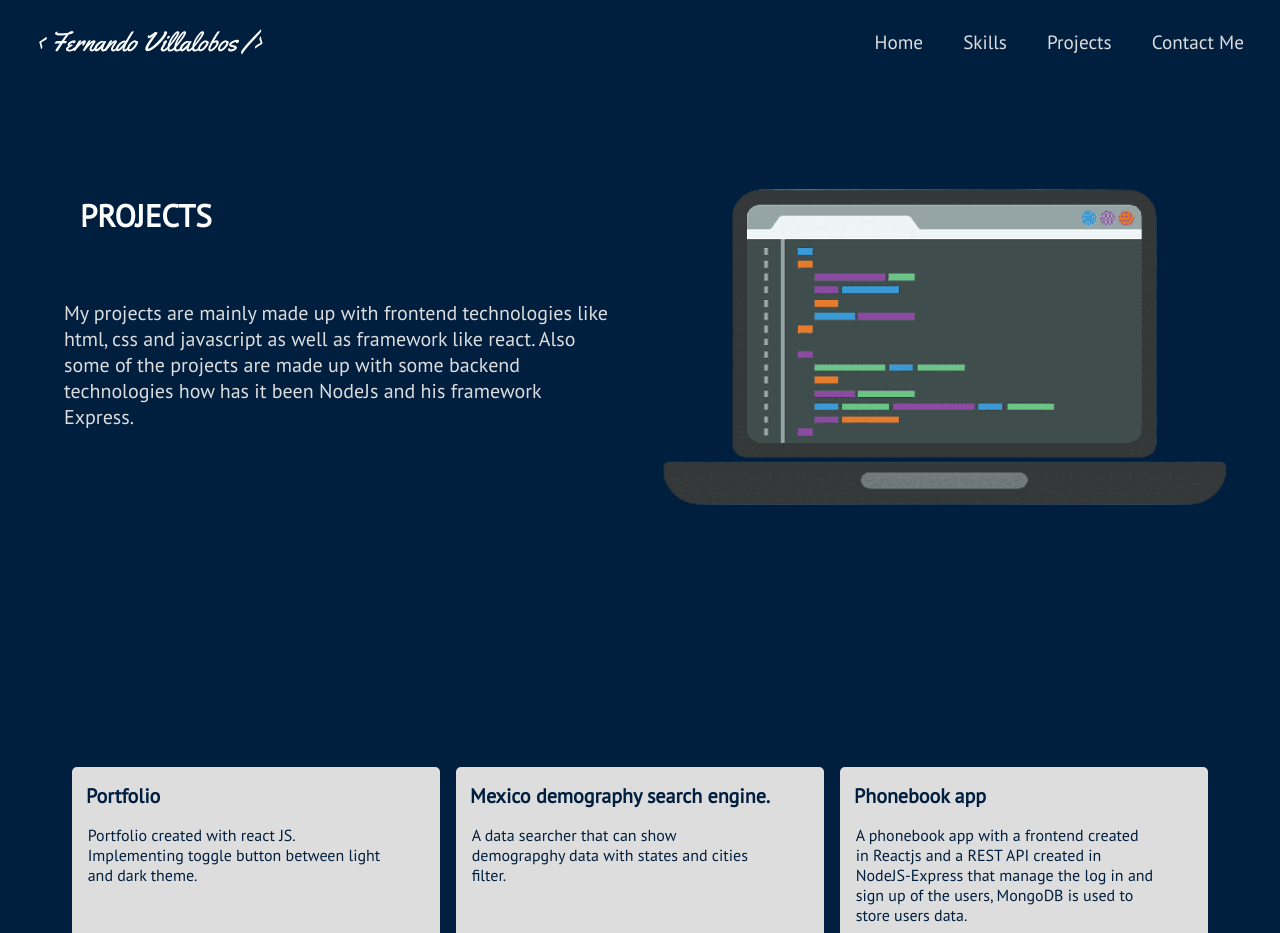
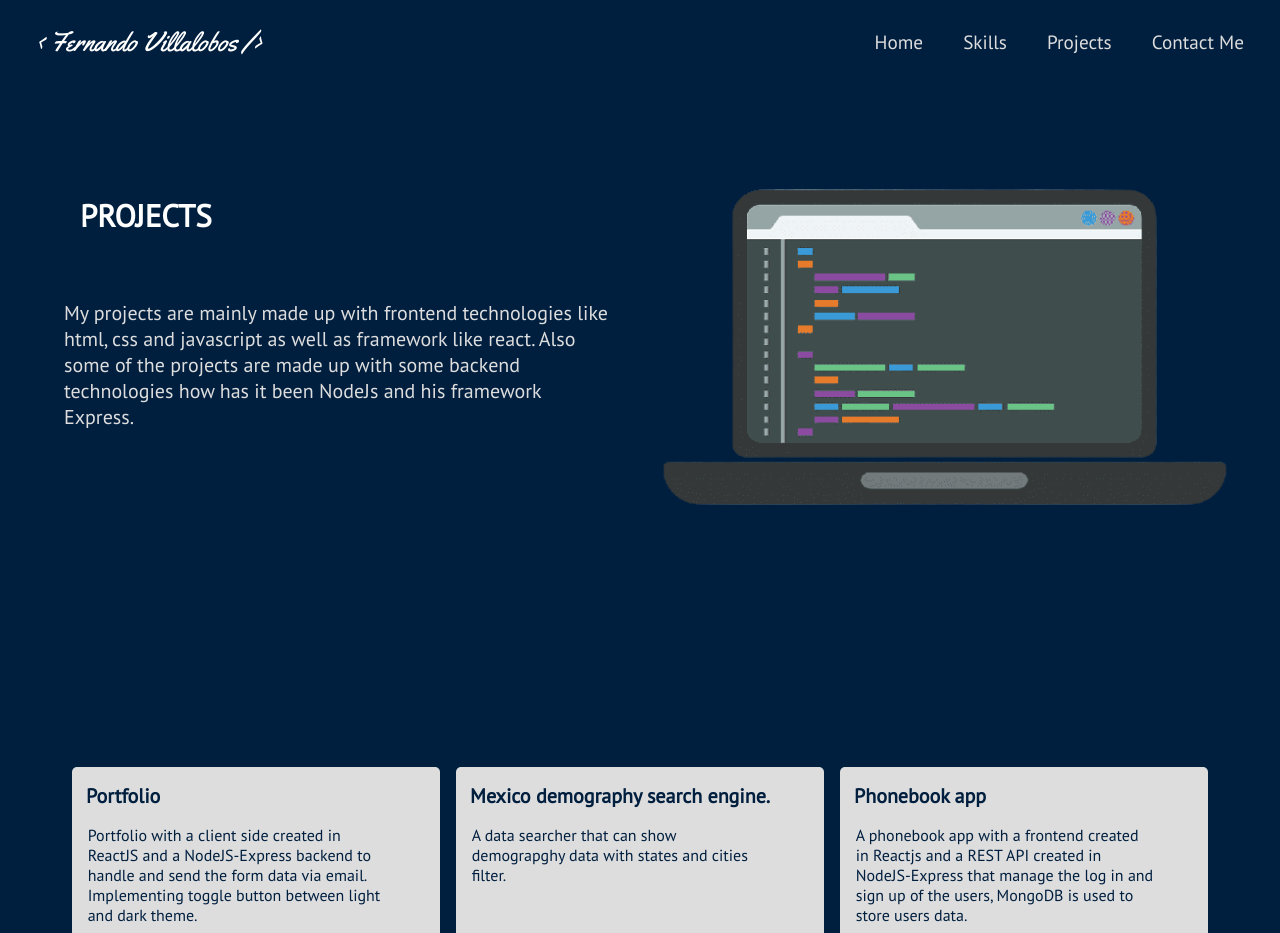
Before and after one commit to fervd24/My-portfolio, a React (Create React App) app: page /Projects in a window 1280 px wide. Shown: the top 933 px of the page. Built offline with nearby package versions, Linux system fonts and the light colour scheme.

Commit message:
Update portfolio description and link in cardsData.js

```diff
--- a/src/components/Projects/cardsData.js
+++ b/src/components/Projects/cardsData.js
@@ -8,7 +8,7 @@ const cardsData = [
     {
         id: 1,
         title: "Portfolio",
-        desc: "Portfolio created with react JS. Implementing toggle button between light and dark theme.",
+        desc: "Portfolio with a client side created in ReactJS and a NodeJS-Express backend to handle and send the form data via email. Implementing toggle button between light and dark theme.",
         imgs: [
             {
                 iconName: faJs,
@@ -23,7 +23,7 @@ const cardsData = [
                 className: "projIconCss"
             }
         ],
-        link: "https://github.com/fervd24/My-portfolio"
+        link: "https://github.com/fervd24/Personalfolio-demo"
     },
     {
         id: 2,
```
